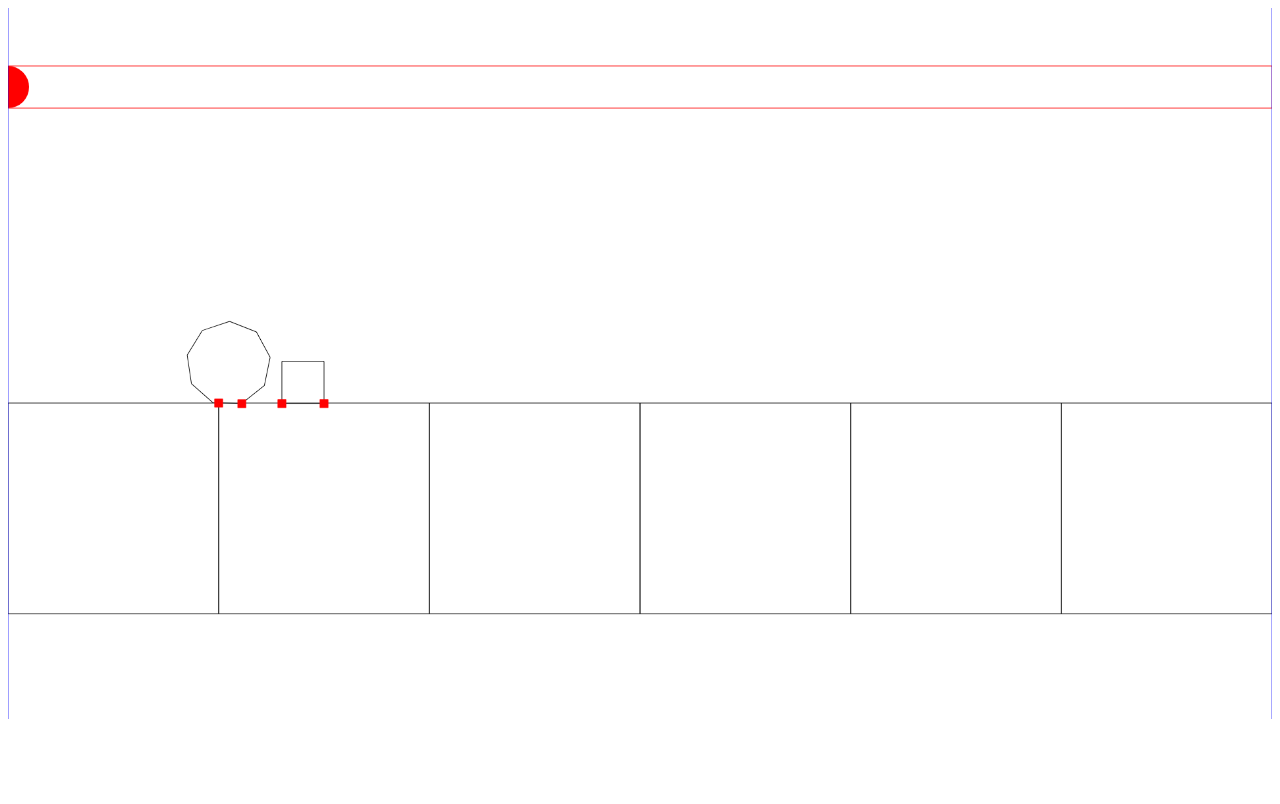
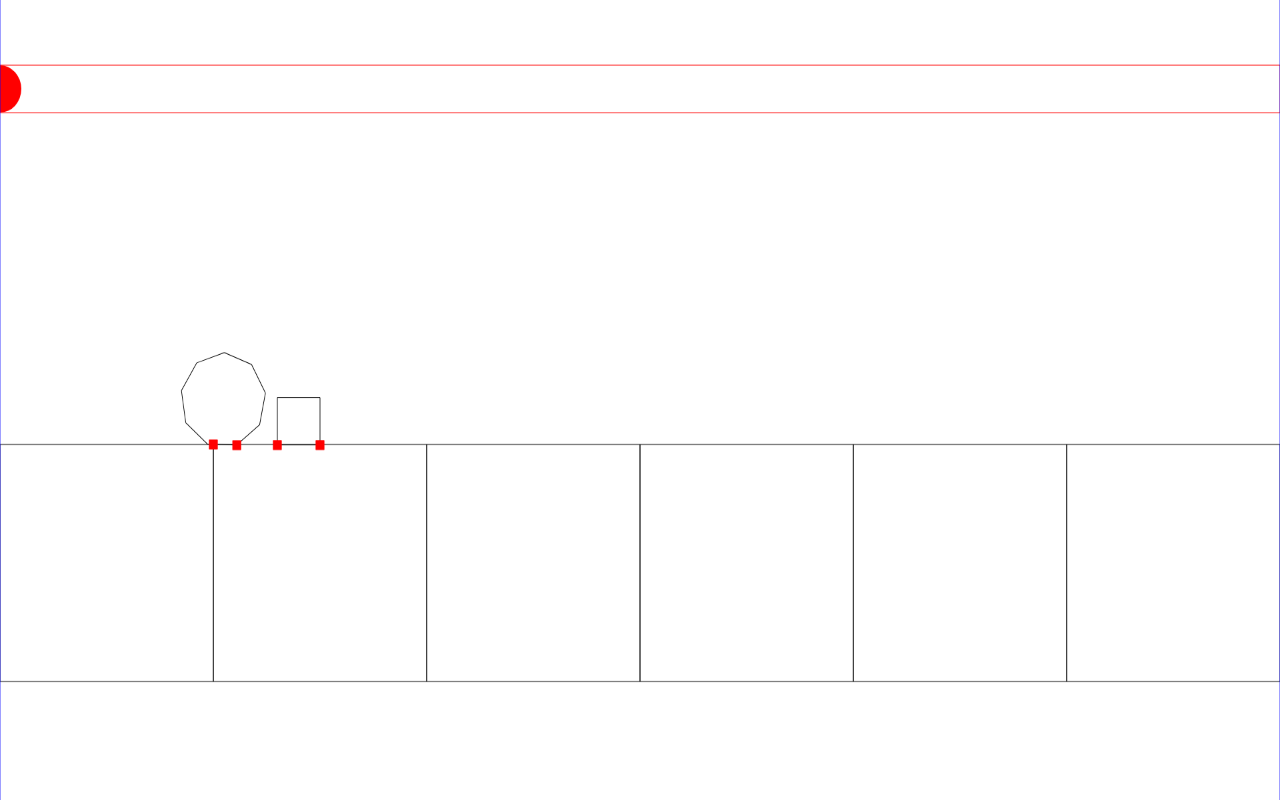
Before and after one commit to fallaciousreasoning/bombs-away, a website built with webpack: page dist/index.html in a window 1280 px wide. Built offline with nearby package versions, Linux system fonts and the light colour scheme.

Commit message:
Gets page rendering without scrollbars

```diff
--- a/dist/index.html
+++ b/dist/index.html
@@ -5,8 +5,8 @@
         <title>Enigma</title>
         <link rel="manifest" href="/manifest.json">
     </head>
-    <body>
-        <canvas id="root" width="1920" height="1080" style="width: 100%"/>
+    <body style="margin: 0; overflow: hidden;">
+        <canvas id="root" width="1920" height="1080" style="width: 100vw; height: 100vh;"></canvas>
 
         <!-- Main -->
         <script src="/main.js"></script>
```
